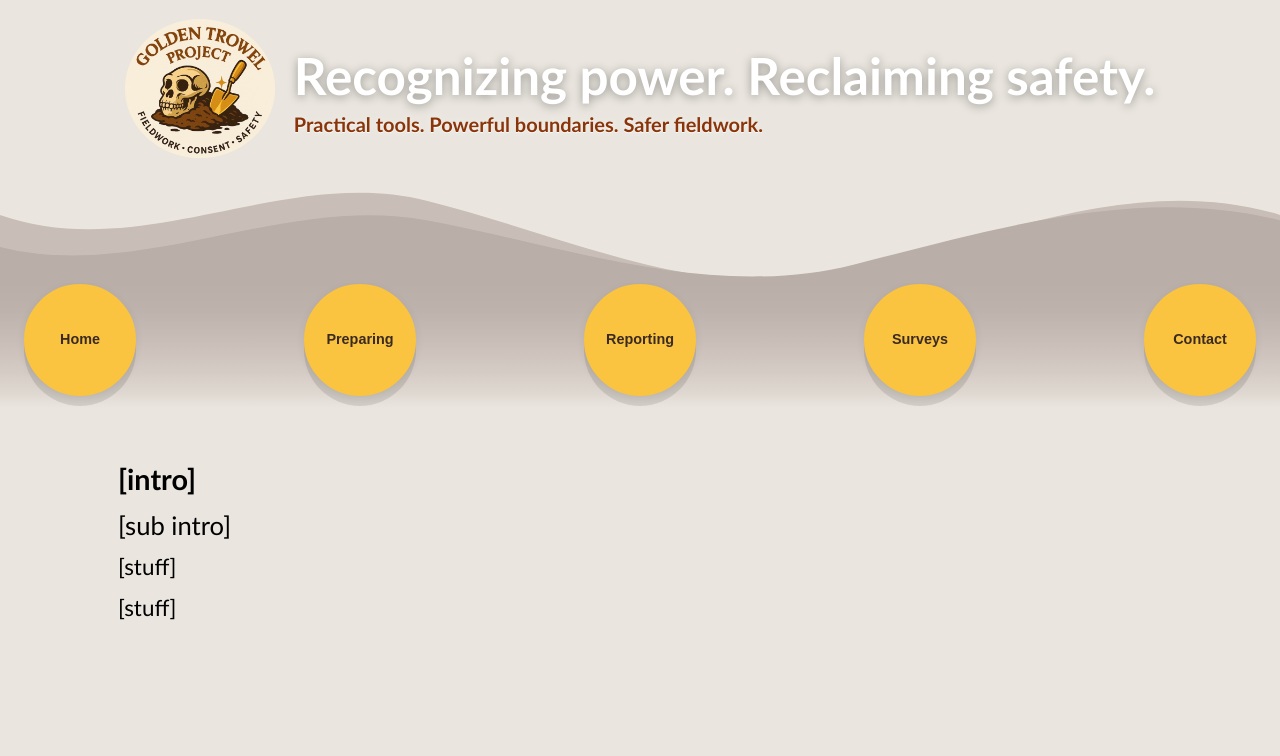
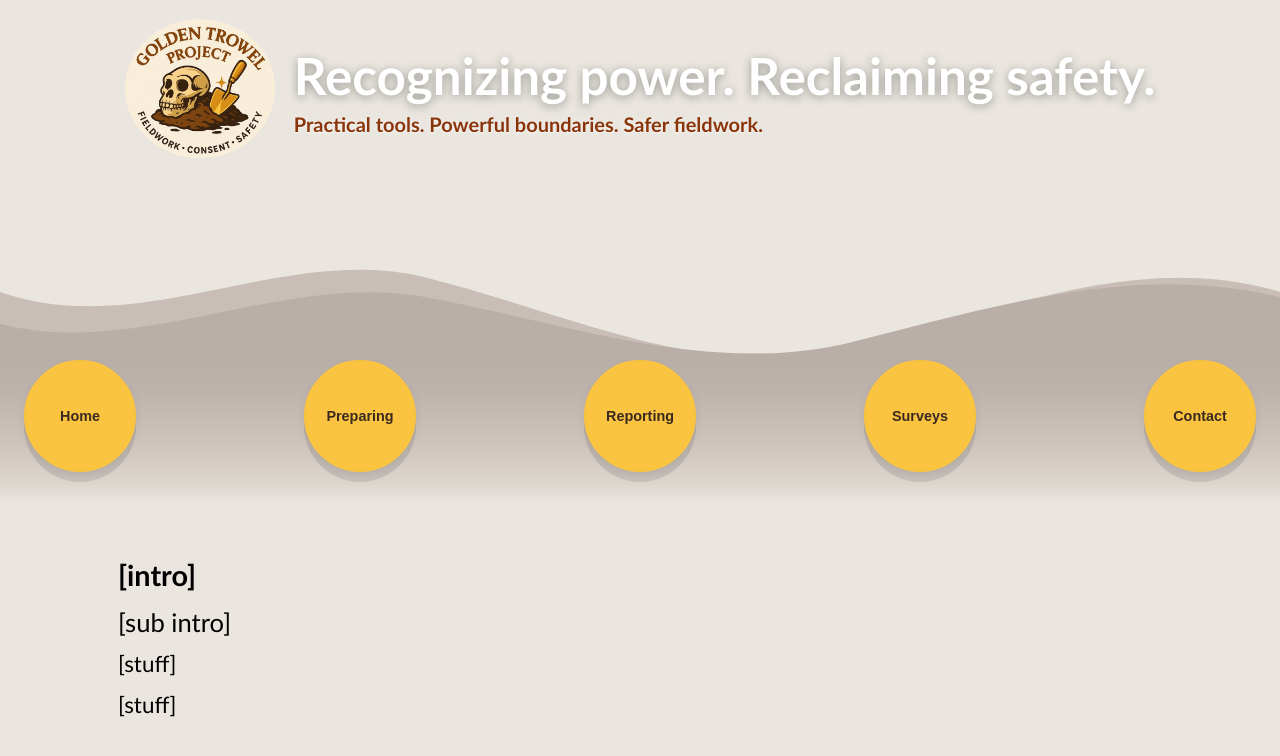
Before and after one commit to AnthroSafetyWarrior/GoldenTrowelProject, a Jekyll site: the page built from _pages/contact.html, in a window 1280 px wide. Shown: the top 756 px of the page. Built offline with Jekyll 4.4.1, drawn with Linux system fonts in a browser that asks for light colours.

Commit message:
updating name

```diff
--- a/_layouts/default.html
+++ b/_layouts/default.html
@@ -66,7 +66,7 @@
 
     .header-content{
       display:flex; align-items:center; justify-content:center; gap:clamp(.6rem,2vw,1.2rem);
-      max-width:var(--maxw); margin:0 auto; padding:0 clamp(16px,2vw,24px);
+      max-width:var(--maxw); margin:0 auto; padding: 0 clamp(16px,2vw,24px) clamp(16px, 6vw, 120px);
       text-shadow:0 2px 10px rgba(0,0,0,.35);
     }
     .header-content img{ width: clamp(150px, 11vw, 190px); border-radius:12px; }
@@ -114,13 +114,14 @@
    .wave-nav{
   position:relative; background:transparent;
   overflow-x:auto;
-      overflow-y:visible;           /* no vertical scrollbar inside the nav */
+  overflow-y:clip;   /* ⬅ prevent any vertical scrollbar in the nav */
   -webkit-overflow-scrolling:touch;
 
   /* Firefox scrollbar style */
   scrollbar-width: thin;
   scrollbar-color: rgba(0,0,0,.28) transparent;
 }
+
     /* WebKit scrollbar (horizontal) */
     .wave-nav::-webkit-scrollbar{ height:10px; }
     .wave-nav::-webkit-scrollbar-track{ background:transparent; }
@@ -239,14 +240,15 @@
                 <button class="circle-btn" type="button">Preparing</button>
                 <div class="flyout">
                   <a class="pill" href="https://docs.google.com/spreadsheets/d/1ZjhKX9xpNuL4AG_rvhCvbrSp2nIuF4NTJd0CaRwR53U/edit?usp=sharing" target="_blank" rel="noopener">Pre-Fieldwork Safety Checklist</a>
+ <a class="pill" href="{{ '/statelaw.html' | relative_url }}">USA Laws by State</a>
+ <a class="pill" href="{{ '/internationallaw.html' | relative_url }}">International Laws by Country</a>
+
 </div>
               </div>
 
               <div class="circle" data-href="{{ '/reporting/' | relative_url }}">
                 <button class="circle-btn" type="button">Reporting</button>
                 <div class="flyout">
-                  <a class="pill" href="{{ '/statelaw.html' | relative_url }}">USA Laws by State</a>
-                  <a class="pill" href="{{ '/internationallaw.html' | relative_url }}">International Laws by Country</a>
               <a class="pill" href="{{ '/titleIX.html' | relative_url }}">Title IX Reporting by University</a>
                   <a class="pill" href="{{ '/fundingethics.html' | relative_url }}">Funding &amp; Professional Associations</a>
                 </div>
@@ -299,9 +301,13 @@
 
 function setHeight(){
   const size = getCircleSize();
-      const h = Math.max(100, Math.round(size * 1.12));  // compact band
+  const root  = getComputedStyle(document.documentElement);
+  const lift  = parseFloat(root.getPropertyValue('--circle-lift')) || 0; // negative when lifted
+  const extra = Math.max(0, -lift) + 12; // room for lift + button drop shadow
+  const h = Math.max(110, Math.round(size * 1.12) + extra);
   wrap.style.height = h + 'px';
 }
+
 
    function draw(){
   const size   = getCircleSize();
```
Lines whose indentation alone changed are shown as unchanged.
